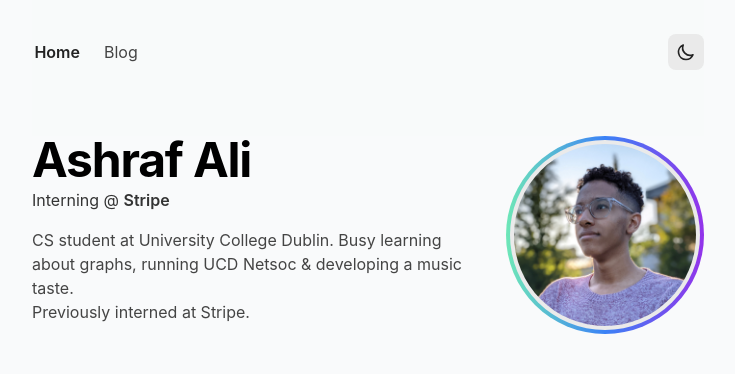
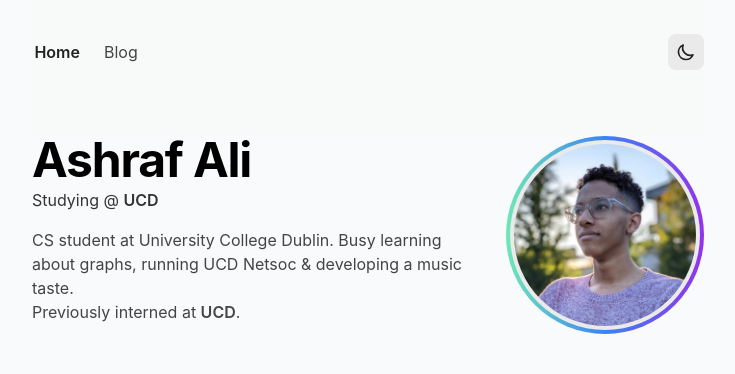
Before and after one commit to ash-xyz/webpage, a Next.js app: page / in a window 1280 px wide. Shown: the top 374 px of the page, without its empty margins (272-1007 px from the left). Built offline with nearby package versions, Linux system fonts and the light colour scheme.

Commit message:
Adjust links

```diff
--- a/pages/index.tsx
+++ b/pages/index.tsx
@@ -14,13 +14,13 @@ const Home: NextPage = () => {
               Ashraf Ali
             </h1>
             <h2 className="text-gray-700 dark:text-gray-200 mb-4">
-              Interning @ {' '}
-              <span className="font-semibold"><a href="https://stripe.com/en-ie">Stripe</a></span>
+              Studying @ {' '}
+              <span className="font-semibold"><a href="https://www.ucd.ie/">UCD</a></span>
             </h2>
             <p className="text-gray-600 dark:text-gray-400 mb-16">
               CS student at University College Dublin.
               Busy learning about graphs, running UCD Netsoc & developing a music taste. <br />
-              Previously interned at Stripe.
+              Previously interned at <span className="font-semibold"><a href="https://stripe.com/en-ie">UCD</a></span>.
             </p>
           </div>
           <div className="w-[180px] sm:w-[400px] relative mb-8 sm:mb-0 mr-auto ">
```
